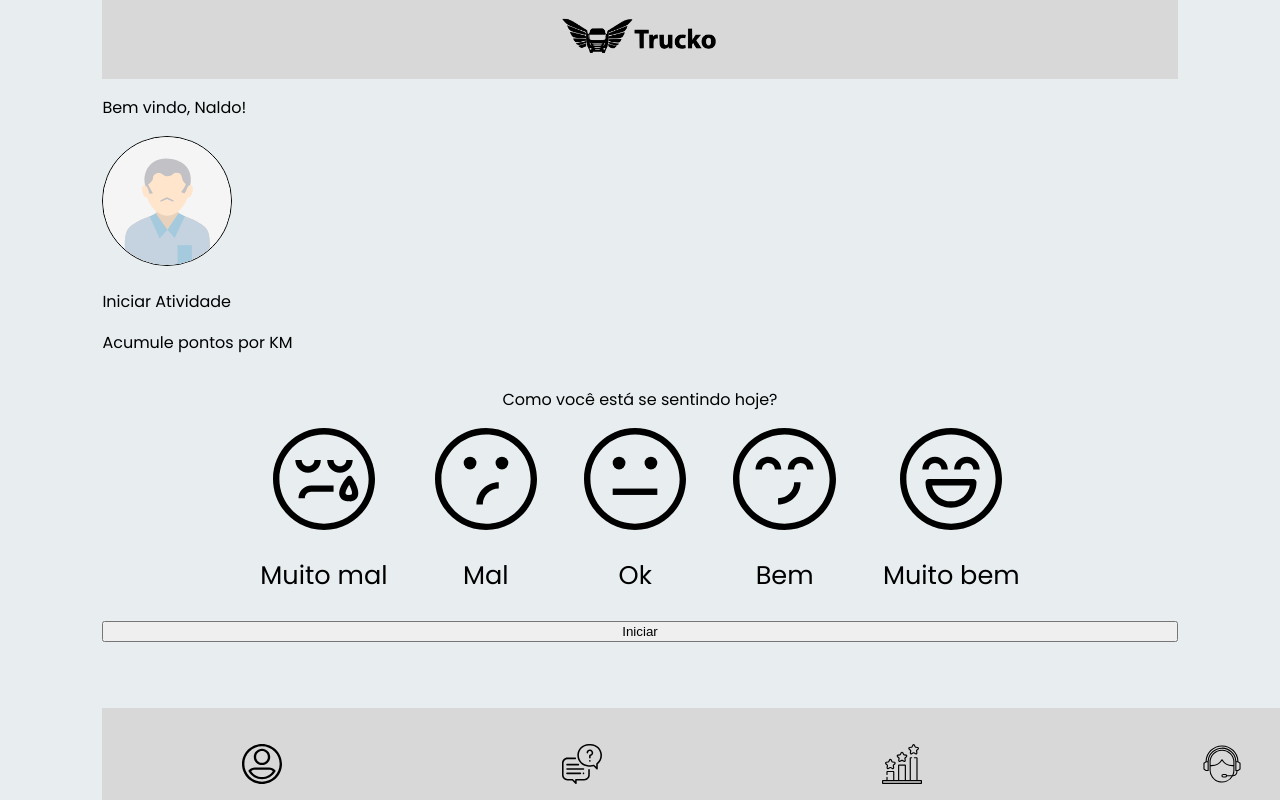
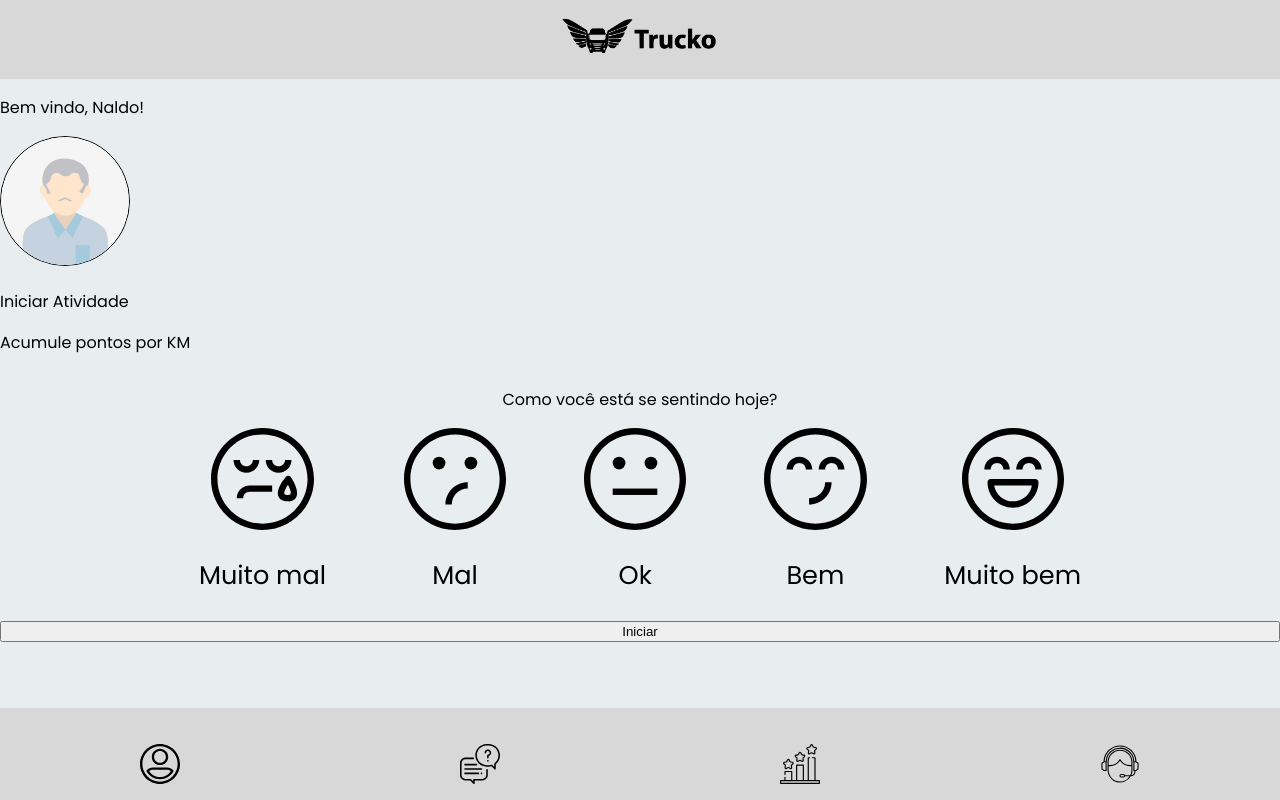
Before and after one commit to richardwellerson/trucko, a React (Create React App) app in the folder trucko/: page / in a window 1280 px wide. Built offline with nearby package versions, Linux system fonts and the light colour scheme.

Commit message:
removendo margin da branch deletada

```diff
--- a/trucko/src/App.css
+++ b/trucko/src/App.css
@@ -1,11 +1,6 @@
 body {
   font-family: "Poppins", sans-serif;
-  margin: 0 8vw;
   background-color: rgb(232, 238, 240);
-}
-
-.App {
-  text-align: center;
 }
 
 .App {
```
